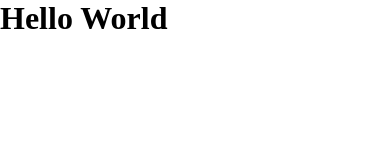
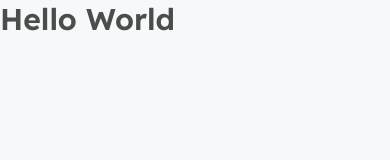
Before and after one commit to yaghomattos/podcastr, a Next.js app: page / in a window 390 px wide. Shown: the top 160 px of the page. Built offline with nearby package versions, Linux system fonts and the light colour scheme.

Commit message:
document and global scss

```diff
--- /dev/null
+++ b/src/pages/_document.tsx
@@ -0,0 +1,18 @@
+import Document, { Html, Head, Main, NextScript } from 'next/document';
+
+export default class MyDocument extends Document {
+  render() {
+    return (
+      <Html>
+        <Head>
+          <link rel="preconnect" href="https://fonts.gstatic.com" />
+          <link href="https://fonts.googleapis.com/css2?family=Inter&family=Lexend:wght@500;600&display=swap" rel="stylesheet" />
+        </Head>
+        <body>
+          <Main />
+          <NextScript />
+        </body>
+      </Html>
+    );
+  }
+}
--- a/src/styles/global.scss
+++ b/src/styles/global.scss
@@ -3,3 +3,59 @@
   padding: 0;
   box-sizing: border-box;
 }
+
+:root {
+  --white: #FFF;
+
+  --gray-50: #F7F8FA;
+  --gray-100: #E6E8EB;
+  --gray-200: #AFB2B1;
+  --gray-500: #808080;
+  --gray-800: #494D4B;
+
+  --green-500: #04D361;
+
+  --purple-300: #9F75FF;
+  --purple-400: #9164FA;
+  --purple-500: #8257E5;
+  --purple-800: #6F48C9;
+}
+
+body {
+  background: var(--gray-50);
+}
+
+body, input, textarea, button {
+  font: 500 1rem Inter, sans-serif;
+  color: var(--gray-500);
+}
+
+h1, h2, h3, h4, h5, h6 {
+  font-weight: 600;
+  font-family: Lexend, sans-serif;
+  color: var(--gray-800);
+}
+
+h1 {
+  font-size: 2rem;
+}
+
+h2 {
+  font-size: 1.5rem;
+}
+
+button {
+  cursor: pointer;
+}
+
+@media (max-width: 1080px) {
+  html {
+    font-size: 93.75%;
+  }
+}
+
+@media (max-widht: 720px) {
+  html {
+    font-size: 87.5%;
+  }
+}
```
